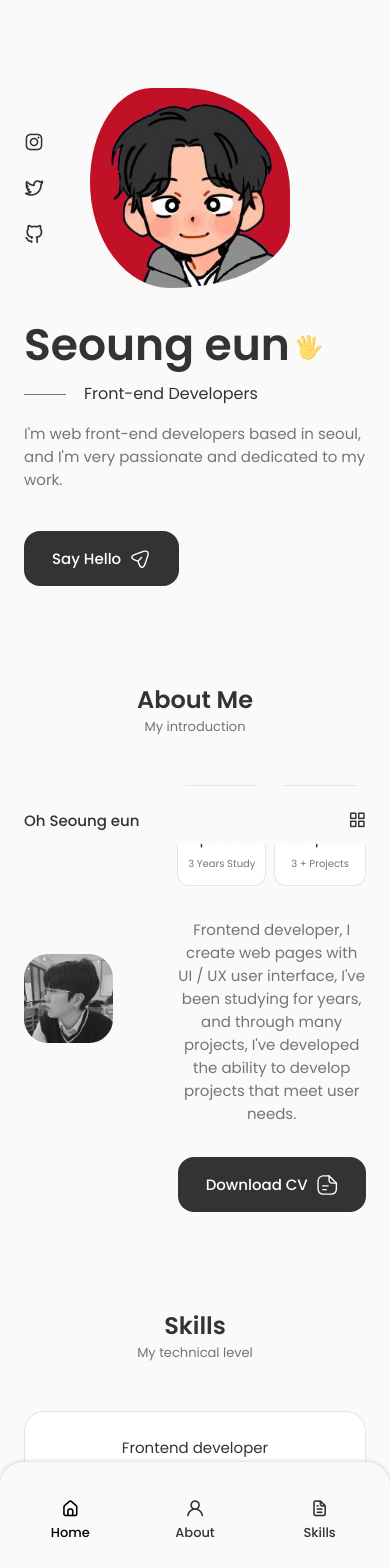
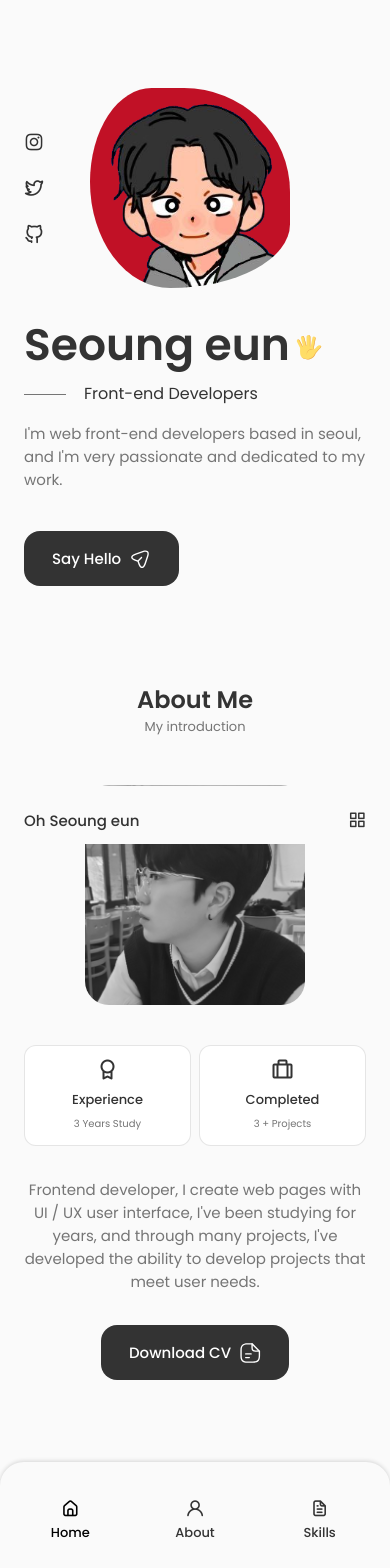
Before and after one commit to ose1012/my-app, a React (Create React App) app: page / in a window 390 px wide. Shown: the top 1568 px of the page. Built offline with nearby package versions, Linux system fonts and the light colour scheme.

Commit message:
진짜 마지막

```diff
--- a/src/components/about/about.css
+++ b/src/components/about/about.css
@@ -40,7 +40,7 @@
 /* For large devices */
 @media screen and (max-width: 992px) {
     .about__container {
-         grid-template-columns: repeat(2, 1fr);
+         grid-template-columns: repeat(1, 1fr);
         row-gap: 2.5rem;
     }
     .about__img {
```
